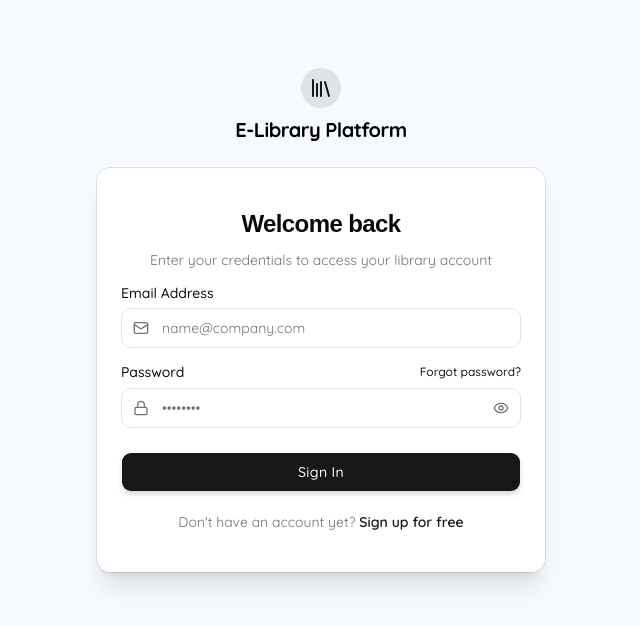
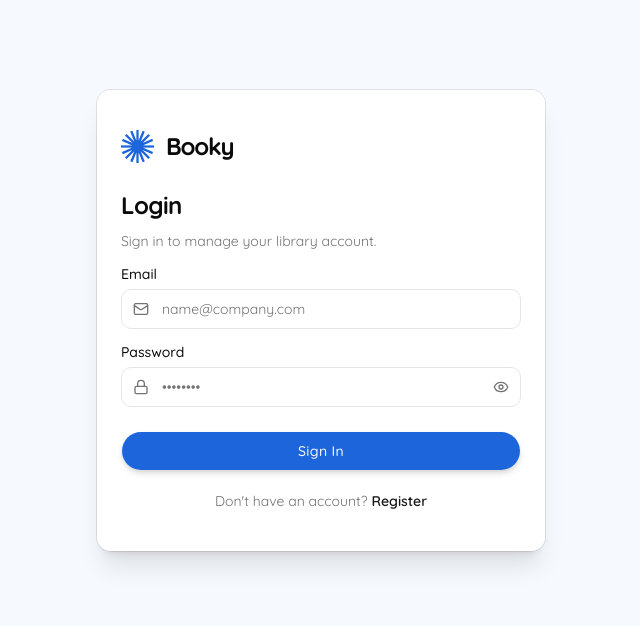
Before and after one commit to derey79/library-apps, a React (Vite) app: page /login in a window 1280 px wide. Shown: the top 626 px of the page, without its empty margins (319-959 px from the left). Built offline with nearby package versions, Linux system fonts and the light colour scheme; no server answers.

Commit message:
update logo in login form

```diff
--- a/src/features/auth/components/LoginForm.tsx
+++ b/src/features/auth/components/LoginForm.tsx
@@ -2,13 +2,14 @@ import { useState } from 'react';
 import { useForm } from 'react-hook-form';
 import { zodResolver } from '@hookform/resolvers/zod';
 import * as z from 'zod';
+import logo from '@/assets/logo-booky.png';
 import { Link } from 'react-router-dom';
 import { useLoginMutation, LoginPayload } from '../hooks/useAuthMutation';
 
 // UI Components Dasar dari Shadcn/ui
 import { Button } from '@/components/ui/button';
 import { Input } from '@/components/ui/input';
-import { Label } from '@/components/ui/label'; // 💡 Menggunakan Label langsung
+import { Label } from '@/components/ui/label';
 import {
   Card,
   CardContent,
@@ -18,7 +19,7 @@ import {
 } from '@/components/ui/card';
 
 // Icons
-import { Loader2, Mail, Lock, Eye, EyeOff, Library } from 'lucide-react';
+import { Loader2, Mail, Lock, Eye, EyeOff } from 'lucide-react';
 
 // Skema Validasi Zod
 const loginSchema = z.object({
@@ -52,21 +53,24 @@ export const LoginForm = () => {
 
   return (
     <div className='flex min-h-[80vh] flex-col items-center justify-center px-4 py-12 sm:px-6 lg:px-8'>
-      {/* Mini Brand Header */}
-      <div className='mb-6 flex flex-col items-center space-y-2 text-center'>
-        <div className='flex h-10 w-10 items-center justify-center rounded-full bg-primary/10 text-primary'>
-          <Library className='h-6 w-6' />
-        </div>
-        <h1 className='text-xl font-bold tracking-tight'>E-Library Platform</h1>
-      </div>
+      <Card className='w-full max-w-md border-muted/60 shadow-xl backdrop-blur-sm bg-card/95'>
+        <CardHeader className='space-y-1.5 px-6 pt-6 text-left'>
+          <div className='flex items-center gap-3 pb-4'>
+            <img
+              src={logo}
+              alt='Company Logo'
+              className='h-full w-auto object-contain'
+            />
+            <span className='text-2xl font-bold tracking-tighter space-y-6 text-main-color whitespace-nowrap select-none'>
+              Booky
+            </span>
+          </div>
 
-      <Card className='w-full max-w-md border-muted/60 shadow-xl backdrop-blur-sm bg-card/95'>
-        <CardHeader className='space-y-1.5 px-6 pt-6 text-center'>
-          <CardTitle className='text-2xl font-bold tracking-tight'>
-            Welcome back
+          <CardTitle className='text-2xl font-quicksand font-bold tracking-tight'>
+            Login
           </CardTitle>
           <CardDescription>
-            Enter your credentials to access your library account
+            Sign in to manage your library account.
           </CardDescription>
         </CardHeader>
 
@@ -79,7 +83,7 @@ export const LoginForm = () => {
                 htmlFor='email'
                 className={errors.email ? 'text-destructive' : ''}
               >
-                Email Address
+                Email
               </Label>
               <div className='relative flex items-center'>
                 <Mail className='absolute left-3 h-4 w-4 text-muted-foreground pointer-events-none' />
@@ -89,7 +93,7 @@ export const LoginForm = () => {
                   placeholder='name@company.com'
                   className={`pl-10 h-10 transition-all ${errors.email ? 'border-destructive focus-visible:ring-destructive' : 'focus-visible:ring-primary/50'}`}
                   disabled={isPending}
-                  {...register('email')} // 💡 Registrasi hook form langsung ke input element
+                  {...register('email')}
                 />
               </div>
               {errors.email && (
@@ -99,7 +103,6 @@ export const LoginForm = () => {
               )}
             </div>
 
-            {/* FIELD PASSWORD */}
             <div className='space-y-2'>
               <div className='flex items-center justify-between'>
                 <Label
@@ -108,12 +111,6 @@ export const LoginForm = () => {
                 >
                   Password
                 </Label>
-                <Link
-                  to='/forgot-password'
-                  className='text-xs font-medium text-primary hover:underline'
-                >
-                  Forgot password?
-                </Link>
               </div>
               <div className='relative flex items-center'>
                 <Lock className='absolute left-3 h-4 w-4 text-muted-foreground pointer-events-none' />
@@ -147,10 +144,9 @@ export const LoginForm = () => {
               )}
             </div>
 
-            {/* BUTTON SUBMIT */}
             <Button
               type='submit'
-              className='w-full h-10 font-medium tracking-wide shadow-md mt-2'
+              className='w-full h-10 font-medium rounded-full bg-primary-300 hover:bg-primary-300/70 tracking-wide shadow-md mt-2'
               disabled={isPending}
             >
               {isPending ? (
@@ -165,12 +161,12 @@ export const LoginForm = () => {
           </form>
 
           <div className='mt-5 text-center text-sm text-muted-foreground'>
-            Don't have an account yet?{' '}
+            Don't have an account?{' '}
             <Link
               to='/register'
               className='font-semibold text-primary hover:underline underline-offset-4'
             >
-              Sign up for free
+              Register
             </Link>
           </div>
         </CardContent>
```
